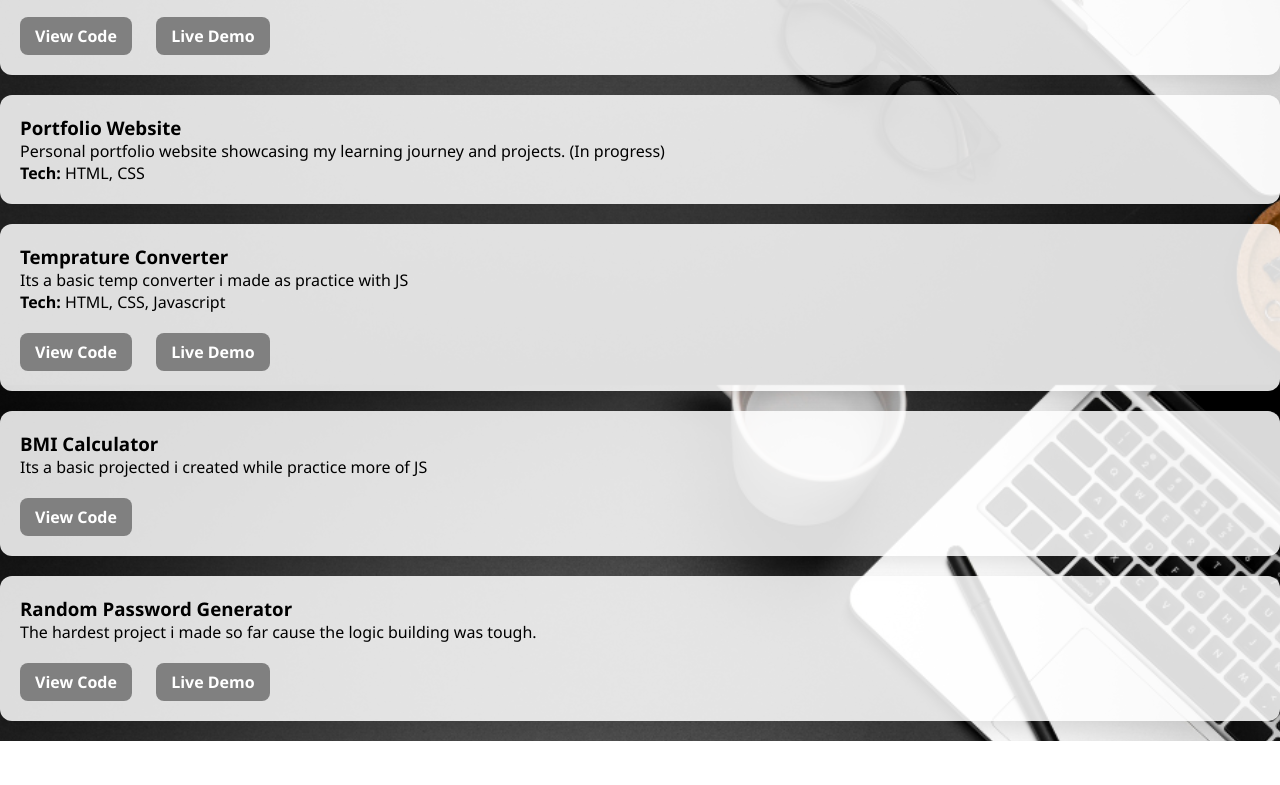
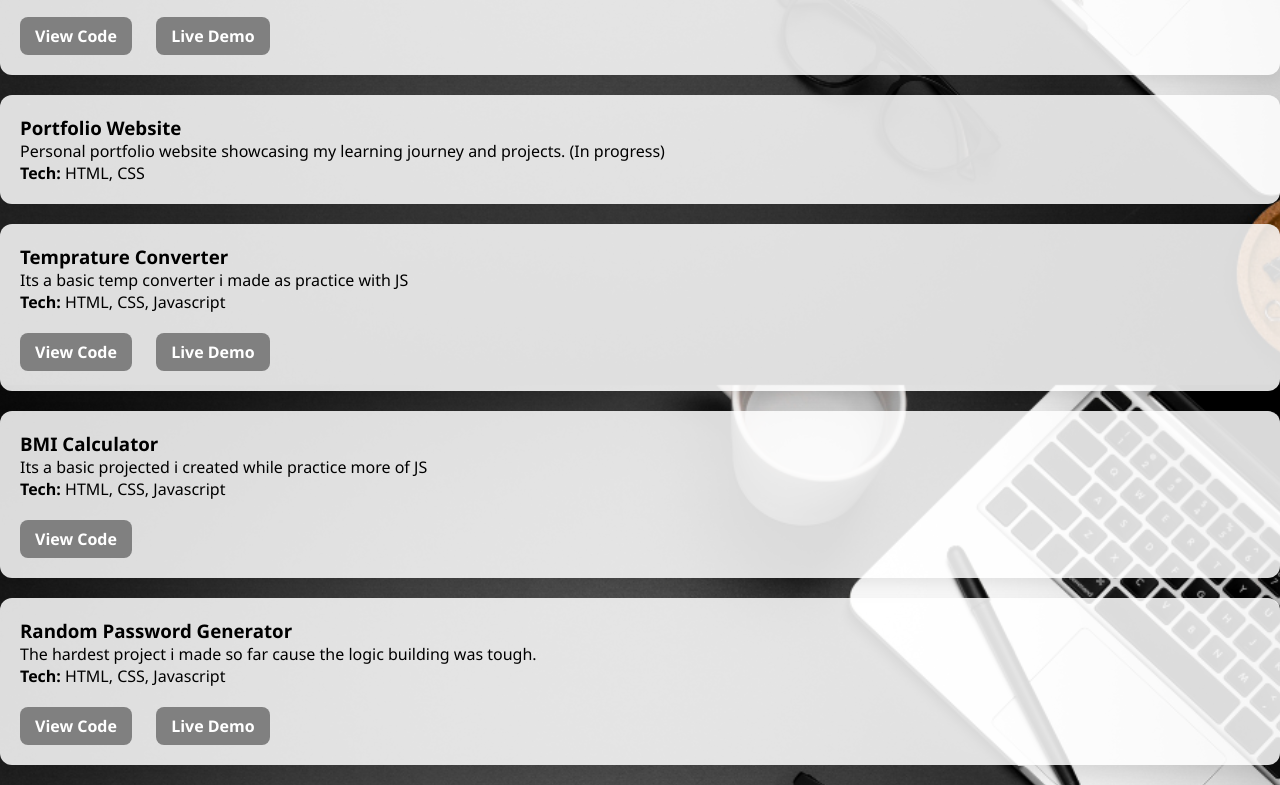
Before and after one commit to araiz47/portfolio-website-project, a plain HTML site: page projects.html in a window 1280 px wide. Shown: the part 415-1200 px from the top of the page. Before the commit the page ends 1156 px from the top, so only its background shows below. Drawn offline with Linux system fonts and the light colour scheme.

Commit message:
improved the project desc

```diff
--- a/projects.html
+++ b/projects.html
@@ -60,11 +60,13 @@
                 <div class="project">
                     <h3>BMI Calculator</h3>
                     <p>Its a basic projected i created while practice more of JS</p>
+                    <p><strong>Tech:</strong> HTML, CSS, Javascript</p>
                     <a href="https://github.com/araiz47/Javascript-projects.git">View Code</a>
                 </div>
                 <div class="project">
                     <h3>Random Password Generator</h3>
                     <p>The hardest project i made so far cause the logic building was tough.</p>
+                    <p><strong>Tech:</strong> HTML, CSS, Javascript</p>
                     <a href="https://github.com/araiz47/random-password-generator.git">View Code</a>
                     <a href="https://araiz47.github.io/random-password-generator/">Live Demo</a>
                 </div>
```
